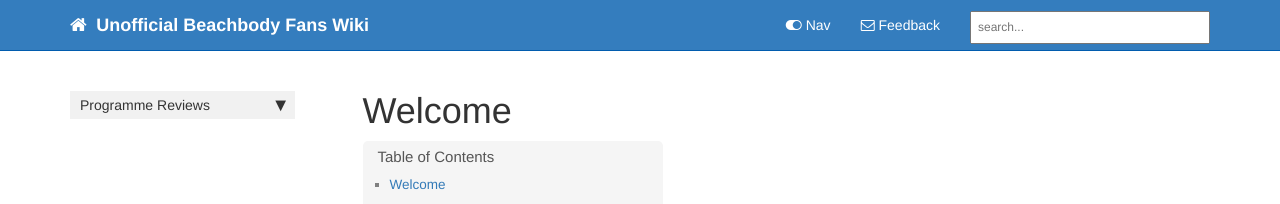
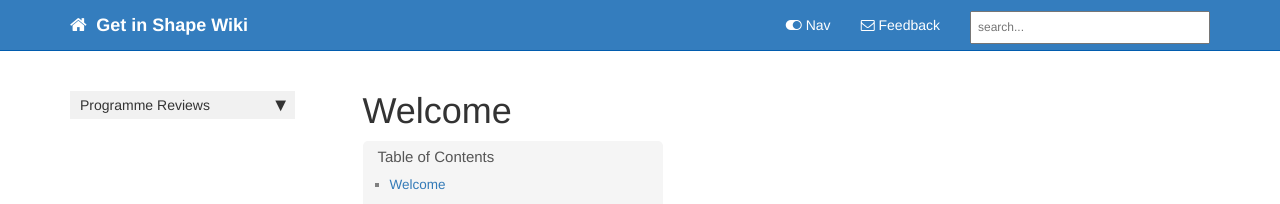
Before and after one commit to robconaty/Unofficial-Beachbody-Wiki, a Jekyll site: the page built from index.md, in a window 1280 px wide. Shown: the top 204 px of the page. Built offline with Jekyll 4.4.1, drawn with Linux system fonts in a browser that asks for light colours; comment, search, counter and statistics services are not loaded; our own code applies the rules of GitHub Pages for plain Markdown files.

Commit message:
Changed site name

```diff
--- a/_config.yml
+++ b/_config.yml
@@ -3,10 +3,10 @@ repository: tomjoht/documentation-theme-jekyll
 output: web
 # this property is useful for conditional filtering of content that is separate from the PDF.
 
-topnav_title: Unofficial Beachbody Fans Wiki
+topnav_title: Get in Shape Wiki
 # this appears on the top navigation bar next to the home button
 
-site_title: Unofficial Beachbody Fans Wiki
+site_title: Get in Shape Wiki
 # this appears in the html browser tab for the site title (seen mostly by search engines, not users)
 
 company_name: Coach Jayk, Independent Team Beachbody Coach
@@ -33,7 +33,7 @@ exclude:
   - vendor
 # these are the files and directories that jekyll will exclude from the build
 
-feedback_subject_line: Unofficial Beachbody Fans Wiki Enquiry
+feedback_subject_line: Get in Shape Wiki Enquiry
 
 feedback_email: jaykconaty@gmail.com
 # used as a contact email for the Feedback link in the top navigation bar
--- a/index.md
+++ b/index.md
@@ -1,5 +1,5 @@
 ---
-title: "Welcome to the Unofficial Beachbody Fans Wiki"
+title: "Welcome to the Get in Shape Wiki"
 keywords: Beachbody programme reviews
 tags: [getting_started]
 sidebar: mydoc_sidebar
```
Also changed, not shown: 1 other file.
